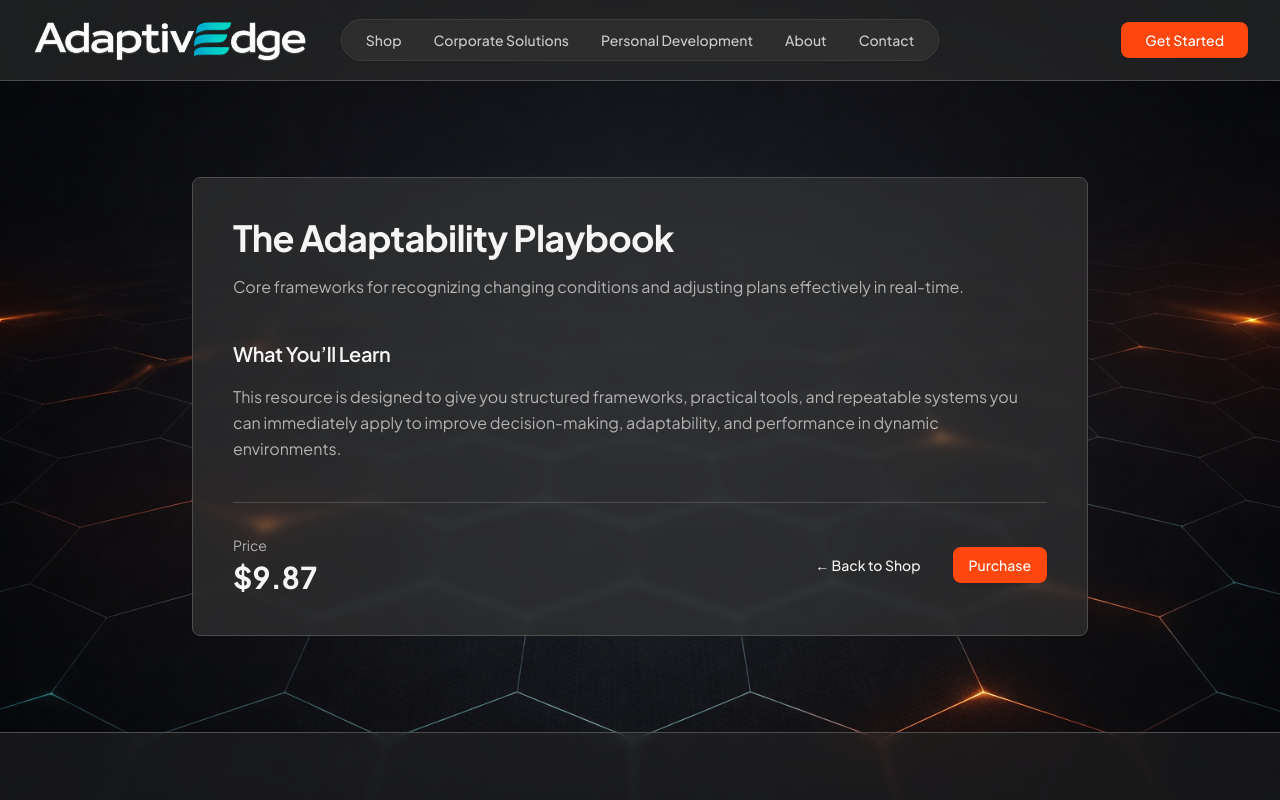
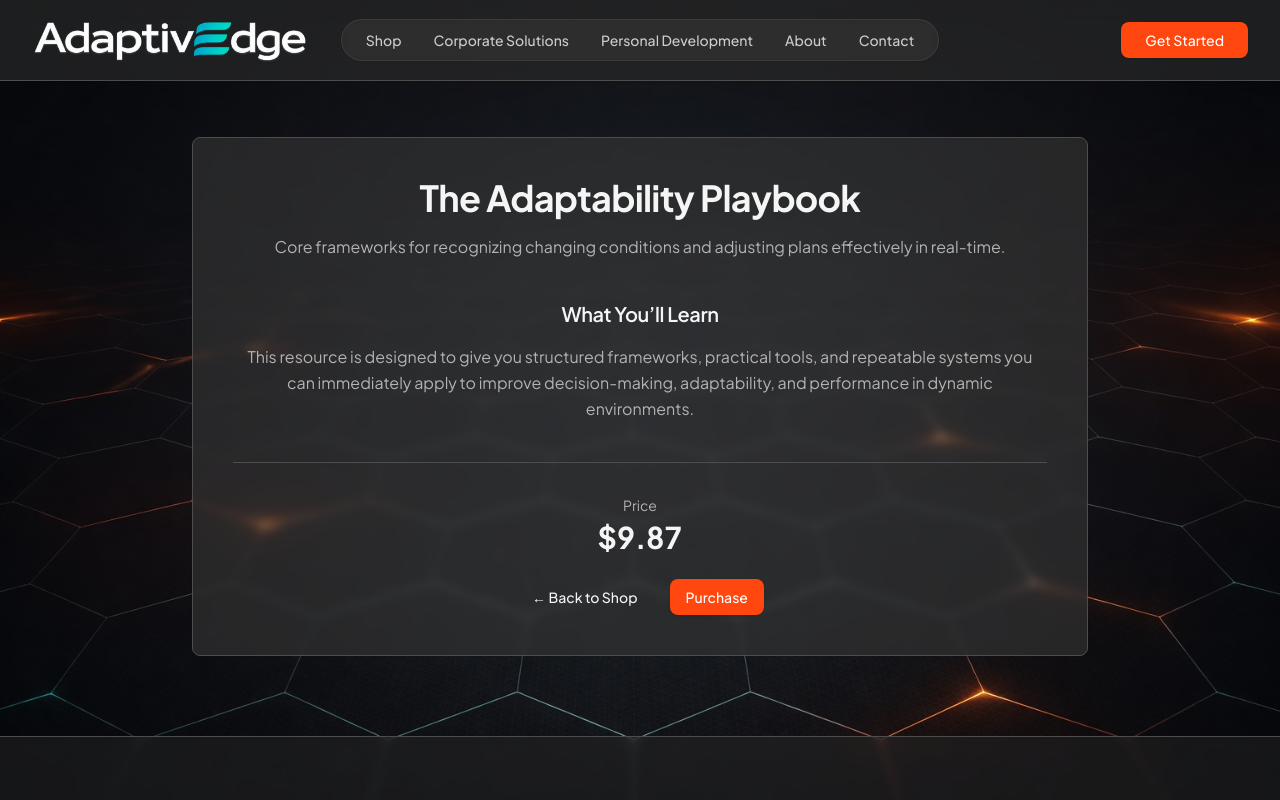
Before and after one commit to erikscomputers/adaptiveEDGE-site, a React (Vite) app: page /product/1 in a window 1280 px wide. Shown: the top 800 px of the page. Built offline with nearby package versions, Linux system fonts and the light colour scheme; the HTML template or start-up script is replaced by a standard one.

Commit message:
products update

```diff
--- a/src/pages/products/ProductPage.jsx
+++ b/src/pages/products/ProductPage.jsx
@@ -39,7 +39,7 @@ const ProductPage = () => {
         <Header />
 
         {/* Content Section ONLY */}
-        <section className="section-padding bg-transparent">
+        <section className="pt-10 md:pt-14 pb-20 bg-transparent">
           <div className="container-custom">
             <motion.div
               initial={{ opacity: 0, y: 20 }}
@@ -47,7 +47,7 @@ const ProductPage = () => {
               transition={{ duration: 0.5 }}
               className="max-w-4xl mx-auto"
             >
-              <div className="card-minimal p-8 md:p-10">
+              <div className="card-minimal p-8 md:p-10 text-center">
 
                 {/* Title */}
                 <h1 className="text-3xl md:text-4xl font-bold text-foreground mb-4">
@@ -73,7 +73,7 @@ const ProductPage = () => {
                 </div>
 
                 {/* Price + CTA */}
-                <div className="pt-8 border-t border-border flex flex-col md:flex-row md:items-center md:justify-between gap-6">
+                <div className="pt-8 border-t border-border flex flex-col items-center gap-6">
                   <div>
                     <p className="text-sm text-muted-foreground mb-1">Price</p>
                     <p
@@ -84,7 +84,7 @@ const ProductPage = () => {
                     </p>
                   </div>
 
-                  <div className="flex flex-col md:flex-row gap-4 w-full md:w-auto">
+                  <div className="flex flex-col md:flex-row gap-4 w-full md:w-auto justify-center">
                     <Button
                       variant="ghost"
                       onClick={() => navigate(-1)}
```
